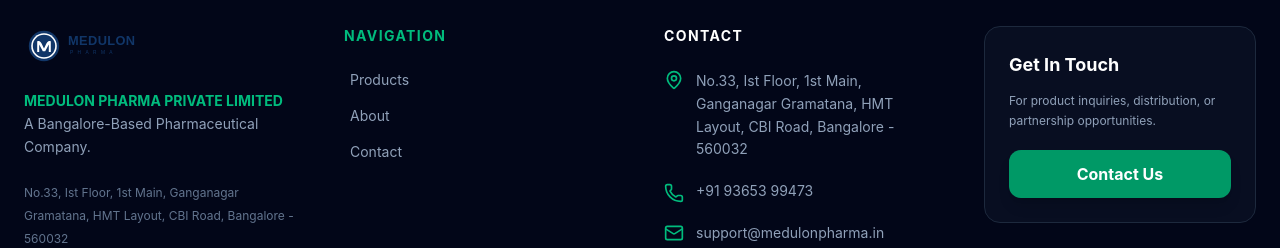
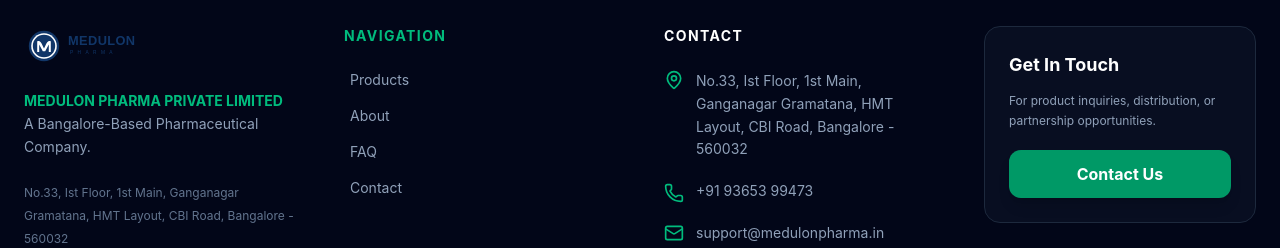
Before and after one commit to aminrakib/medulon-pharma, a React (Vite) app: page / in a window 1280 px wide. Shown: the part 7169-7417 px from the top of the page. Built offline with nearby package versions, Linux system fonts and the light colour scheme.

Commit message:
feat: add link for FAQ in footer

```diff
--- a/src/components/Footer.tsx
+++ b/src/components/Footer.tsx
@@ -64,7 +64,7 @@ export function Footer() {
               Navigation
             </h3>
             <ul className="flex flex-col gap-4 text-slate-400 text-sm">
-              {["Products", "About", "Contact"].map((item) => (
+              {["Products", "About", "FAQ", "Contact"].map((item) => (
                 <li key={item}>
                   <a
                     href={`#${item.toLowerCase()}`}
```
